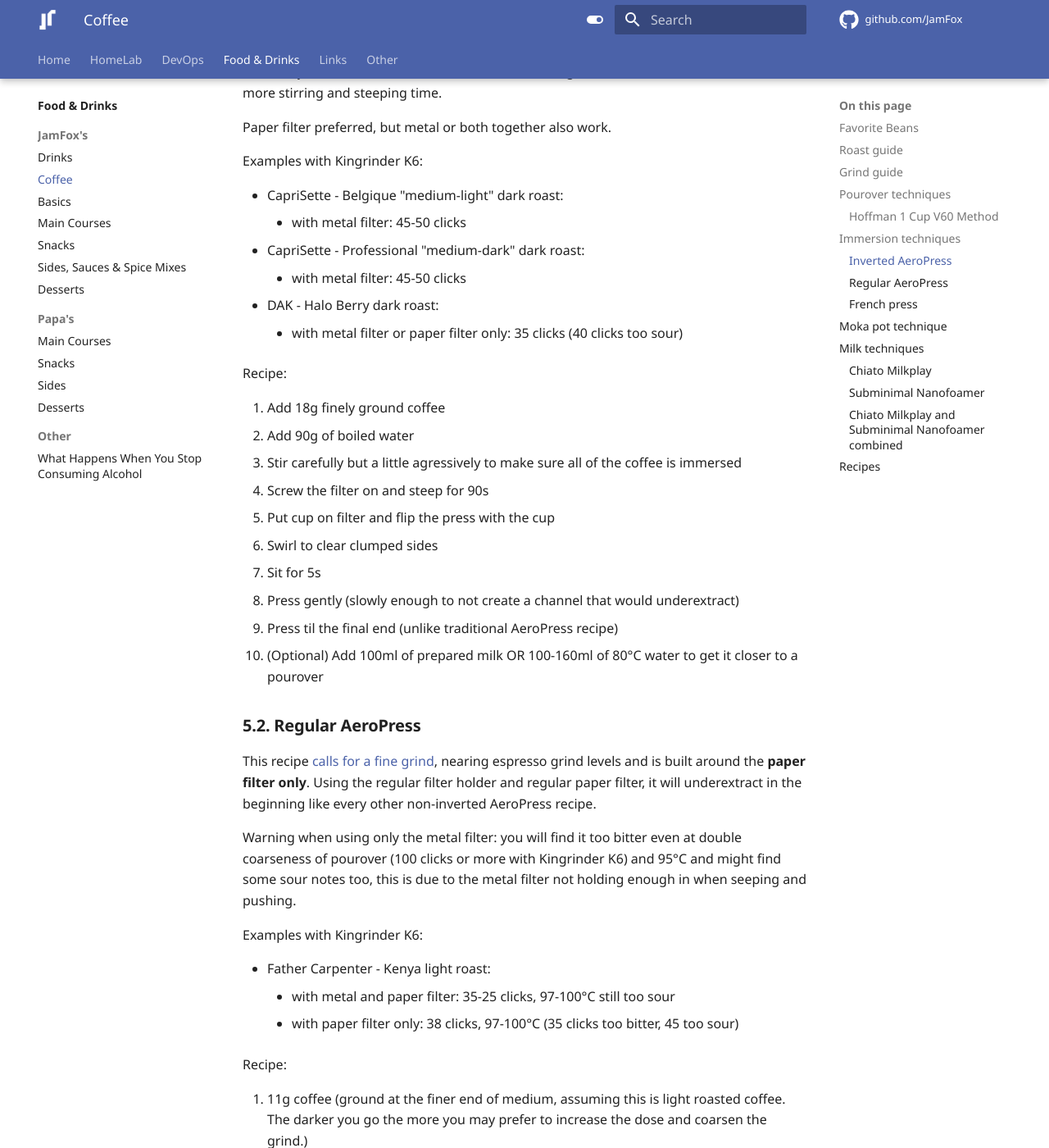
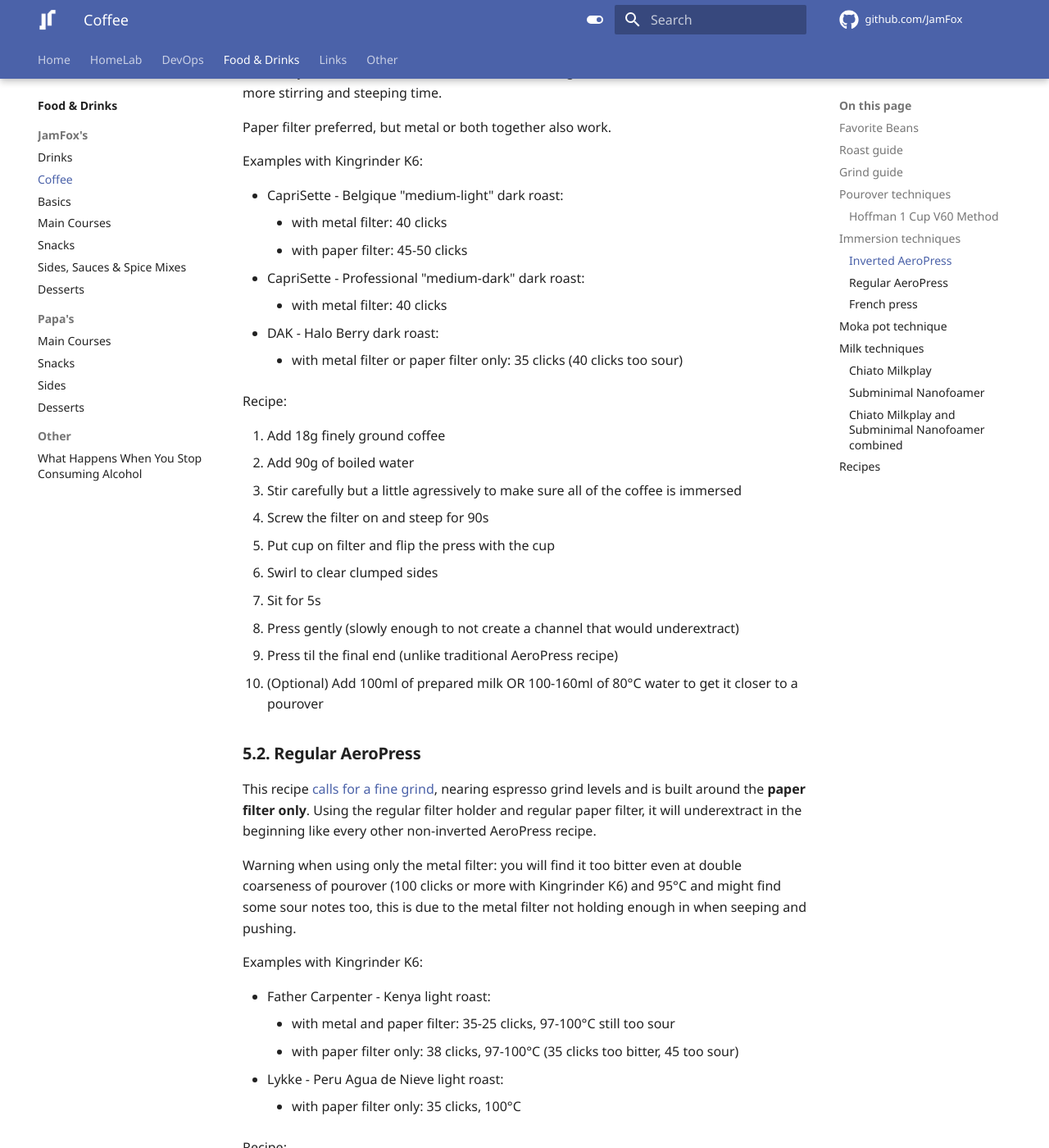
Before and after one commit to JamFox/docs.jamfox.dev, an MkDocs documentation site: the page built from docs/content/food/coffee.md, in a window 1280 px wide and 1400 px high, scrolled down 3383 px. Shown: the whole window at 82% size. Built offline with MkDocs 1.6.1 and Material for MkDocs 9.7.7, drawn with Linux system fonts in a browser that asks for light colours; plug-ins that fetch from the network failed and are left out; comment, search, counter and statistics services are not loaded.

Commit message:
add lykke regular ap

```diff
--- a/docs/content/food/coffee.md
+++ b/docs/content/food/coffee.md
@@ -100,9 +100,10 @@ Paper filter preferred, but metal or both together also work.
 Examples with Kingrinder K6:
 
 - CapriSette - Belgique "medium-light" dark roast:
-    - with metal filter: 45-50 clicks
+    - with metal filter: 40 clicks
+    - with paper filter: 45-50 clicks
 - CapriSette - Professional "medium-dark" dark roast:
-    - with metal filter: 45-50 clicks
+    - with metal filter: 40 clicks
 - DAK - Halo Berry dark roast:
     - with metal filter or paper filter only: 35 clicks (40 clicks too sour)
 
@@ -130,6 +131,8 @@ Examples with Kingrinder K6:
 - Father Carpenter - Kenya light roast:
     - with metal and paper filter: 35-25 clicks, 97-100°C still too sour
     - with paper filter only: 38 clicks, 97-100°C (35 clicks too bitter, 45 too sour)
+- Lykke - Peru Agua de Nieve light roast:
+    - with paper filter only: 35 clicks, 100°C
 
 Recipe:
 
```
